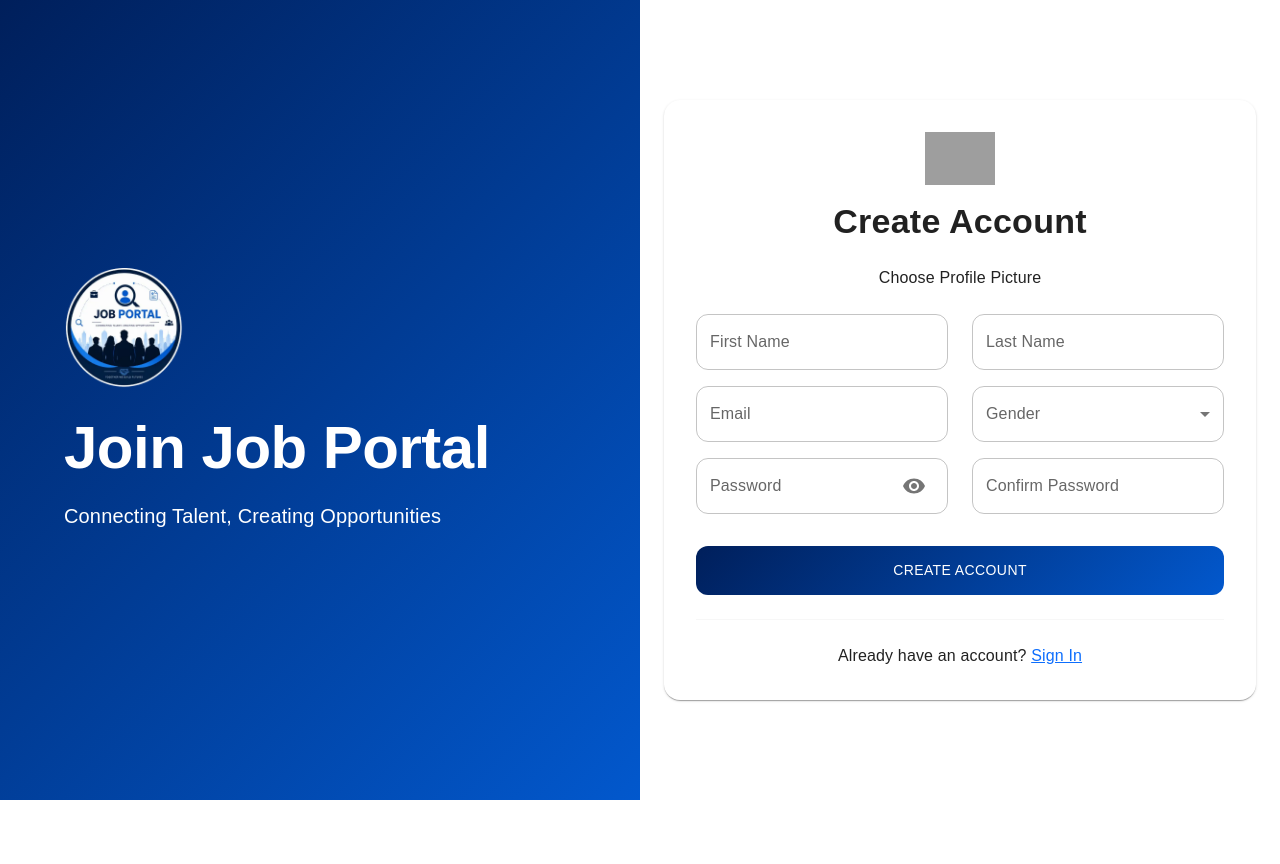
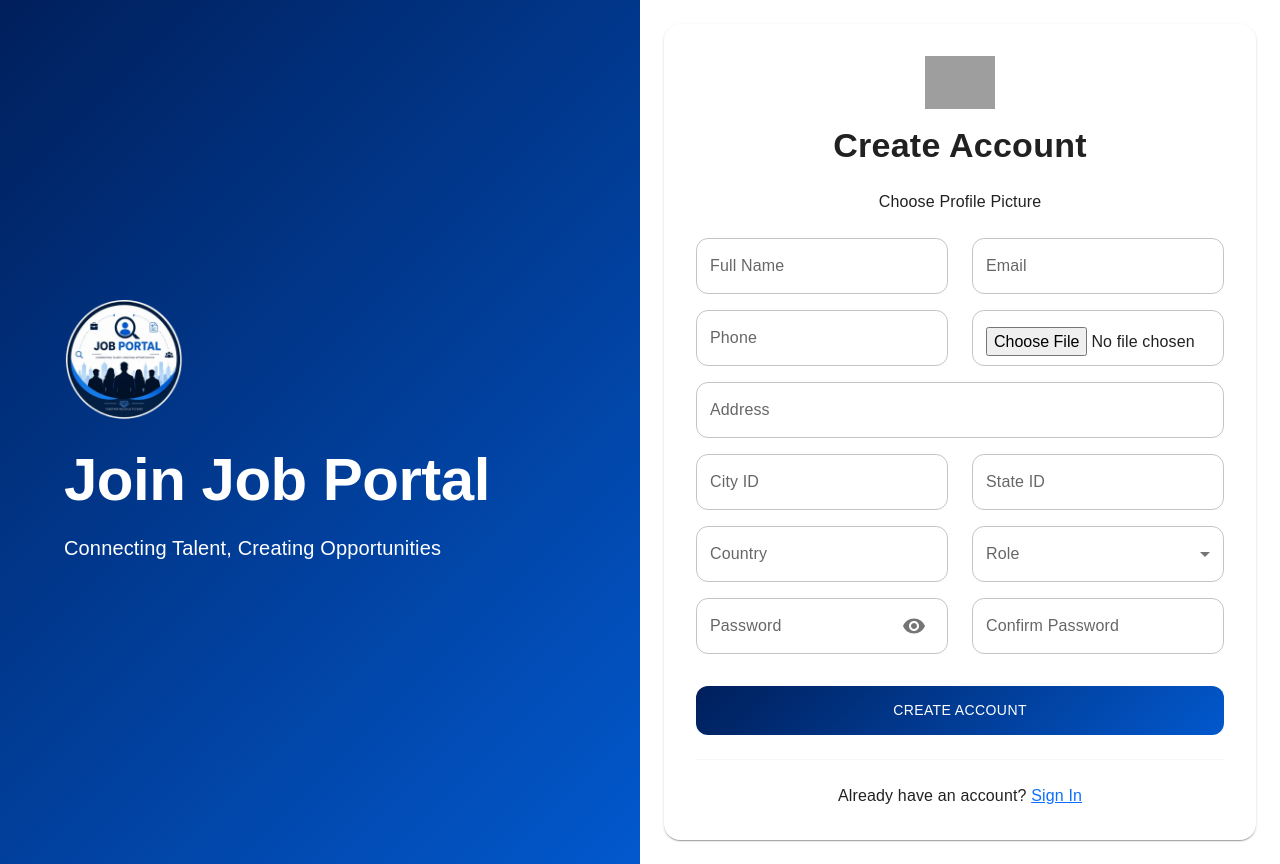
Before and after one commit to feb2026group11-hue/Job-Portal, a React (Vite) app in the folder client/: page /signup in a window 1280 px wide. Before the commit the page ends 800 px from the top, so only its background shows below. Built offline with nearby package versions, Linux system fonts and the light colour scheme; grey boxes are pictures that could not be loaded.

Commit message:
Login ,Register succesfull ,after candidate login showing candidate dashboard

```diff
--- a/client/src/Dashboard_Components/Login/DontHaveAccount.jsx
+++ b/client/src/Dashboard_Components/Login/DontHaveAccount.jsx
@@ -1,5 +1,4 @@
-
-import { useTheme, InputAdornment, Avatar } from "@mui/material";
+import { useTheme, InputAdornment, Avatar, Button } from "@mui/material";
 import * as yup from "yup";
 import {
   MuiBox,
@@ -17,23 +16,46 @@ import VisibilityOff from "@mui/icons-material/VisibilityOff";
 import { useFormik } from "formik";
 import { Col, Row } from "react-bootstrap";
 import { Link, useNavigate } from "react-router-dom";
-import axios from "axios";
 import toast from "react-hot-toast";
+import { useDispatch } from "react-redux";
+import { Register } from "../../app/authSlice";
 
 const validationSchema = yup.object({
-  fname: yup.string().required("First name is required"),
-  email: yup.string().email("Enter a valid email").required("Email is required"),
-  password: yup.string().min(8).required("Password is required"),
-  confirmPassword: yup.string().oneOf([yup.ref("password"), null], "Passwords must match").required(),
+  name: yup.string().required("Full Name is required"),
+
+  email: yup
+    .string()
+    .email("Enter a valid email")
+    .required("Email is required"),
+
+  phone: yup
+    .string()
+    .matches(/^[0-9]{10}$/, "Phone number must be 10 digits")
+    .required("Phone number is required"),
+
+  address: yup.string().required("Address is required"),
+
+  city: yup.number().typeError("City is required").required("City is required"),
+
+  state: yup
+    .number()
+    .typeError("State is required")
+    .required("State is required"),
+
+  country: yup.string().required("Country is required"),
+
+  rid: yup.number().typeError("Role is required").required("Role is required"),
+
+  password: yup
+    .string()
+    .min(8, "Password must contain at least 8 characters")
+    .required("Password is required"),
+
+  confirmPassword: yup
+    .string()
+    .oneOf([yup.ref("password")], "Passwords do not match")
+    .required("Confirm Password is required"),
 });
-
-// const ProfileImages = [
-//   { id: 1, link: "https://img.freepik.com/free-photo/3d-rendering-boy-wearing-cap-with-letter-r_1142-40523.jpg" },
-//   { id: 2, link: "https://img.freepik.com/free-photo/3d-illustration-business-man-with-glasses-grey-background-clipping-path_1142-58140.jpg" },
-//   { id: 3, link: "https://img.freepik.com/free-photo/3d-illustration-cute-little-girl-with-green-jacket_1142-42111.jpg" },
-//   { id: 4, link: "https://img.freepik.com/free-photo/medium-shot-little-girl-indoors_23-2151061744.jpg" },
-//   { id: 5, link: "https://static.qobuz.com/images/covers/ua/a8/fy53g3rnha8ua_600.jpg" },
-// ];
 
 const fieldSx = {
   mb: 2,
@@ -43,41 +65,63 @@ const fieldSx = {
 };
 
 export default function DontHaveAccount() {
-  const theme = useTheme();
+  // const theme = useTheme();
   const navigate = useNavigate();
   const [showPassword, setShowPassword] = useState(false);
   const [profile, setProfile] = useState(null);
   const [errorMessage, setErrorMessage] = useState("");
+  const dispatch = useDispatch();
 
   const formik = useFormik({
     initialValues: {
+      name: "",
       email: "",
+      phone: "",
+      address: "",
+      city: "",
+      state: "",
+      country: "",
+      rid: "",
       password: "",
       confirmPassword: "",
-      fname: "",
-      lname: "",
-      gender: "",
     },
+
     validationSchema,
-    onSubmit: (values) => {
-      axios
-        .post("https://node-js-view-point.onrender.com/api/auth/signup", {
-          profile,
-          fullname: values.fname + " " + values.lname,
-          username: values.email,
-          gender: values.gender,
+
+    onSubmit: async (values) => {
+      // setLoading(true);
+      setErrorMessage("");
+
+      try {
+        const payload = {
+          name: values.name,
+          email: values.email,
           password: values.password,
-          confirmPassword: values.confirmPassword,
-        })
-        .then(() => {
-          toast.success("User Created");
-          navigate("/");
-        })
-        .catch((err) => {
-          setErrorMessage(err?.response?.data?.message || "User creation failed");
-        });
+          phone: values.phone,
+          address: values.address,
+          city: Number(values.city),
+          state: Number(values.state),
+          country: values.country,
+          rid: Number(values.rid),
+        };
+
+        await dispatch(Register(payload)).unwrap();
+
+        toast.success("Registration Successful");
+
+        navigate("/");
+      } catch (err) {
+        setErrorMessage(err || "Registration Failed");
+        toast.error(err || "Registration Failed");
+      } finally {
+        // setLoading(false);
+      }
     },
   });
+
+  const handleProfileChange = (e) => {
+    setProfile(e.target.files[0]);
+  };
 
   return (
     <div className="container-fluid p-0" style={{ minHeight: "100vh" }}>
@@ -94,7 +138,11 @@ export default function DontHaveAccount() {
               justifyContent: "center",
             }}
           >
-            <img src="/assets/Logo/logo-job-portal.webp" alt="logo" width="120" />
+            <img
+              src="/assets/Logo/logo-job-portal.webp"
+              alt="logo"
+              width="120"
+            />
             <MuiTypography variant="h2" sx={{ fontWeight: 800, mt: 3 }}>
               Join Job Portal
             </MuiTypography>
@@ -121,47 +169,165 @@ export default function DontHaveAccount() {
               )}
 
               <div className="text-center mb-4">
-                <MuiTypography sx={{ mb: 2 }}>Choose Profile Picture</MuiTypography>
-                {/* <div className="d-flex justify-content-center gap-2 flex-wrap">
-                  {ProfileImages.map((pic) => (
-                    <Avatar
-                      key={pic.id}
-                      src={pic.link}
-                      onClick={() => setProfile(pic.link)}
-                      sx={{
-                        width: 60,
-                        height: 60,
-                        cursor: "pointer",
-                        border: profile === pic.link ? "3px solid #0258CD" : "2px solid #ddd",
-                      }}
-                    />
-                  ))}
-                </div> */}
+                <MuiTypography sx={{ mb: 2 }}>
+                  Choose Profile Picture
+                </MuiTypography>
               </div>
 
               <Row>
+                {/* Full Name */}
                 <Col md={6}>
-                  <MuiTextField fullWidth label="First Name" name="fname" value={formik.values.fname} onChange={formik.handleChange} sx={fieldSx} />
+                  <MuiTextField
+                    fullWidth
+                    label="Full Name"
+                    name="name"
+                    value={formik.values.name}
+                    onChange={formik.handleChange}
+                    onBlur={formik.handleBlur}
+                    error={formik.touched.name && Boolean(formik.errors.name)}
+                    helperText={formik.touched.name && formik.errors.name}
+                    sx={fieldSx}
+                  />
                 </Col>
+
+                {/* Email */}
                 <Col md={6}>
-                  <MuiTextField fullWidth label="Last Name" name="lname" value={formik.values.lname} onChange={formik.handleChange} sx={fieldSx} />
+                  <MuiTextField
+                    fullWidth
+                    label="Email"
+                    name="email"
+                    value={formik.values.email}
+                    onChange={formik.handleChange}
+                    onBlur={formik.handleBlur}
+                    error={formik.touched.email && Boolean(formik.errors.email)}
+                    helperText={formik.touched.email && formik.errors.email}
+                    sx={fieldSx}
+                  />
                 </Col>
               </Row>
 
               <Row>
+                {/* Phone */}
                 <Col md={6}>
-                  <MuiTextField fullWidth label="Email" name="email" value={formik.values.email} onChange={formik.handleChange} sx={fieldSx} />
+                  <MuiTextField
+                    fullWidth
+                    label="Phone"
+                    name="phone"
+                    value={formik.values.phone}
+                    onChange={formik.handleChange}
+                    onBlur={formik.handleBlur}
+                    error={formik.touched.phone && Boolean(formik.errors.phone)}
+                    helperText={formik.touched.phone && formik.errors.phone}
+                    sx={fieldSx}
+                  />
                 </Col>
+
+                {/* Profile */}
                 <Col md={6}>
-                  <MuiTextField select fullWidth label="Gender" name="gender" value={formik.values.gender} onChange={formik.handleChange} sx={fieldSx}>
-                    <MuiMenuItem value="male">Male</MuiMenuItem>
-                    <MuiMenuItem value="female">Female</MuiMenuItem>
-                    <MuiMenuItem value="other">Other</MuiMenuItem>
+                  <MuiTextField
+                    fullWidth
+                    type="file"
+                    name="profile"
+                    onChange={handleProfileChange}
+                    inputProps={{ accept: "image/*" }}
+                    sx={fieldSx}
+                  />
+                </Col>
+              </Row>
+
+              <Row>
+                {/* Address */}
+                <Col md={12}>
+                  <MuiTextField
+                    fullWidth
+                    label="Address"
+                    name="address"
+                    value={formik.values.address}
+                    onChange={formik.handleChange}
+                    onBlur={formik.handleBlur}
+                    error={
+                      formik.touched.address && Boolean(formik.errors.address)
+                    }
+                    helperText={formik.touched.address && formik.errors.address}
+                    sx={fieldSx}
+                  />
+                </Col>
+              </Row>
+
+              <Row>
+                {/* City */}
+                <Col md={6}>
+                  <MuiTextField
+                    fullWidth
+                    label="City ID"
+                    name="city"
+                    type="number"
+                    value={formik.values.city}
+                    onChange={formik.handleChange}
+                    onBlur={formik.handleBlur}
+                    error={formik.touched.city && Boolean(formik.errors.city)}
+                    helperText={formik.touched.city && formik.errors.city}
+                    sx={fieldSx}
+                  />
+                </Col>
+
+                {/* State */}
+                <Col md={6}>
+                  <MuiTextField
+                    fullWidth
+                    label="State ID"
+                    name="state"
+                    type="number"
+                    value={formik.values.state}
+                    onChange={formik.handleChange}
+                    onBlur={formik.handleBlur}
+                    error={formik.touched.state && Boolean(formik.errors.state)}
+                    helperText={formik.touched.state && formik.errors.state}
+                    sx={fieldSx}
+                  />
+                </Col>
+              </Row>
+
+              <Row>
+                {/* Country */}
+                <Col md={6}>
+                  <MuiTextField
+                    fullWidth
+                    label="Country"
+                    name="country"
+                    value={formik.values.country}
+                    onChange={formik.handleChange}
+                    onBlur={formik.handleBlur}
+                    error={
+                      formik.touched.country && Boolean(formik.errors.country)
+                    }
+                    helperText={formik.touched.country && formik.errors.country}
+                    sx={fieldSx}
+                  />
+                </Col>
+
+                {/* Role */}
+                <Col md={6}>
+                  <MuiTextField
+                    select
+                    fullWidth
+                    label="Role"
+                    name="rid"
+                    value={formik.values.rid}
+                    onChange={formik.handleChange}
+                    onBlur={formik.handleBlur}
+                    error={formik.touched.rid && Boolean(formik.errors.rid)}
+                    helperText={formik.touched.rid && formik.errors.rid}
+                    sx={fieldSx}
+                  >
+                    <MuiMenuItem value={1}>Candidate</MuiMenuItem>
+                    <MuiMenuItem value={2}>Employer</MuiMenuItem>
                   </MuiTextField>
                 </Col>
               </Row>
 
               <Row>
+                {/* Password */}
                 <Col md={6}>
                   <MuiTextField
                     fullWidth
@@ -170,11 +336,20 @@ export default function DontHaveAccount() {
                     name="password"
                     value={formik.values.password}
                     onChange={formik.handleChange}
+                    onBlur={formik.handleBlur}
+                    error={
+                      formik.touched.password && Boolean(formik.errors.password)
+                    }
+                    helperText={
+                      formik.touched.password && formik.errors.password
+                    }
                     sx={fieldSx}
                     InputProps={{
                       endAdornment: (
                         <InputAdornment position="end">
-                          <MuiIconButton onClick={() => setShowPassword(!showPassword)}>
+                          <MuiIconButton
+                            onClick={() => setShowPassword(!showPassword)}
+                          >
                             {showPassword ? <VisibilityOff /> : <Visibility />}
                           </MuiIconButton>
                         </InputAdornment>
@@ -182,6 +357,9 @@ export default function DontHaveAccount() {
                     }}
                   />
                 </Col>
+
+
+                {/* Confirm Password */}
                 <Col md={6}>
                   <MuiTextField
                     fullWidth
@@ -190,12 +368,21 @@ export default function DontHaveAccount() {
                     name="confirmPassword"
                     value={formik.values.confirmPassword}
                     onChange={formik.handleChange}
+                    onBlur={formik.handleBlur}
+                    error={
+                      formik.touched.confirmPassword &&
+                      Boolean(formik.errors.confirmPassword)
+                    }
+                    helperText={
+                      formik.touched.confirmPassword &&
+                      formik.errors.confirmPassword
+                    }
                     sx={fieldSx}
                   />
                 </Col>
               </Row>
 
-              <MuiButton
+              <Button
                 type="submit"
                 fullWidth
                 sx={{
@@ -207,7 +394,7 @@ export default function DontHaveAccount() {
                 }}
               >
                 Create Account
-              </MuiButton>
+              </Button>
 
               <MuiDivider sx={{ my: 3 }} />
 
--- a/client/src/app/Store.js
+++ b/client/src/app/Store.js
@@ -3,7 +3,7 @@ import AuthReducer from "./authSlice";
 
 const store = configureStore({
   reducer: {
-    email: AuthReducer,
+    auth: AuthReducer,
   },
 });
 
```
Also changed, not shown: client/src/Dashboard_Components/Dashboard/AppBar/Appbar.jsx (+8 -5 lines), client/src/Dashboard_Components/Login/DashboardLogin.jsx (+27 -107 lines), client/src/RouteFile/AuthGuard.jsx (+7 -3 lines), client/src/app/Authslice.js (+44 -42 lines), client/src/Pages/CandidateProfile.jsx (line endings or trailing spaces), 1 other file (tests, documents, lock files or other folders).
